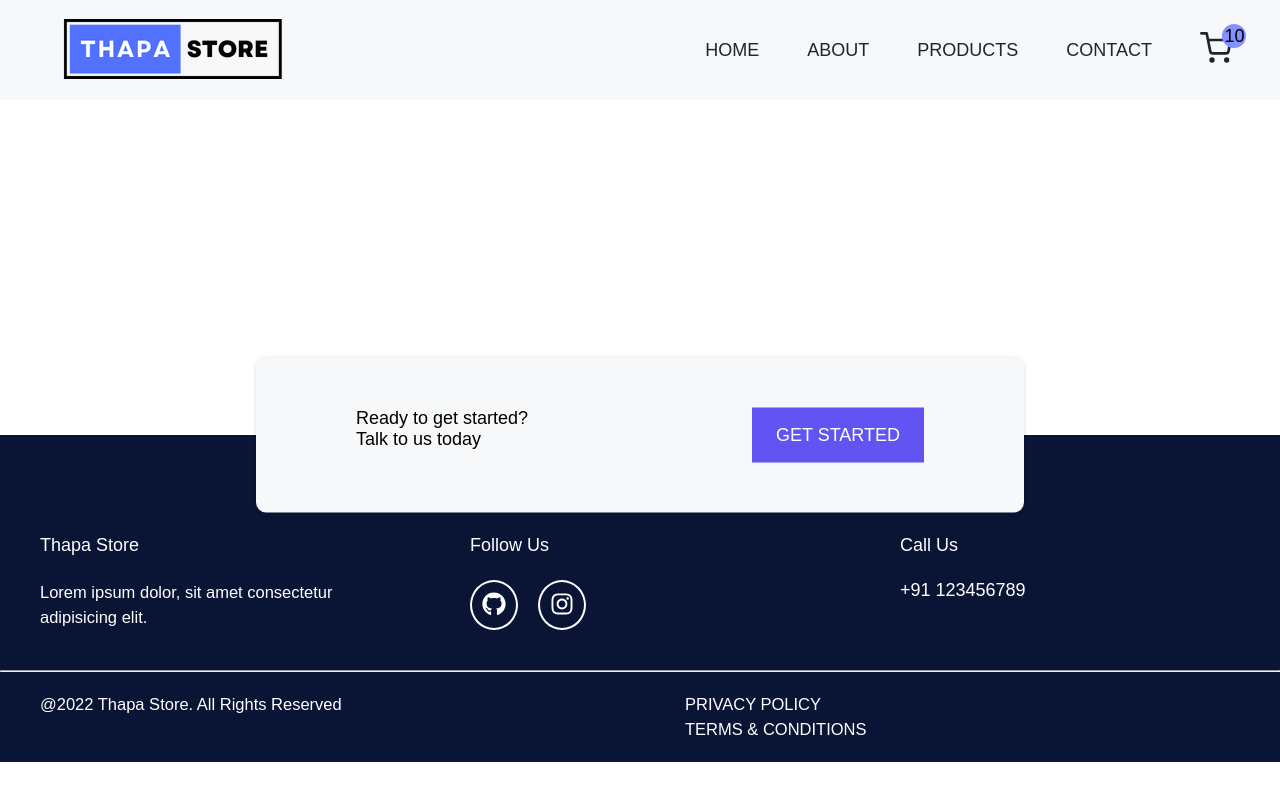
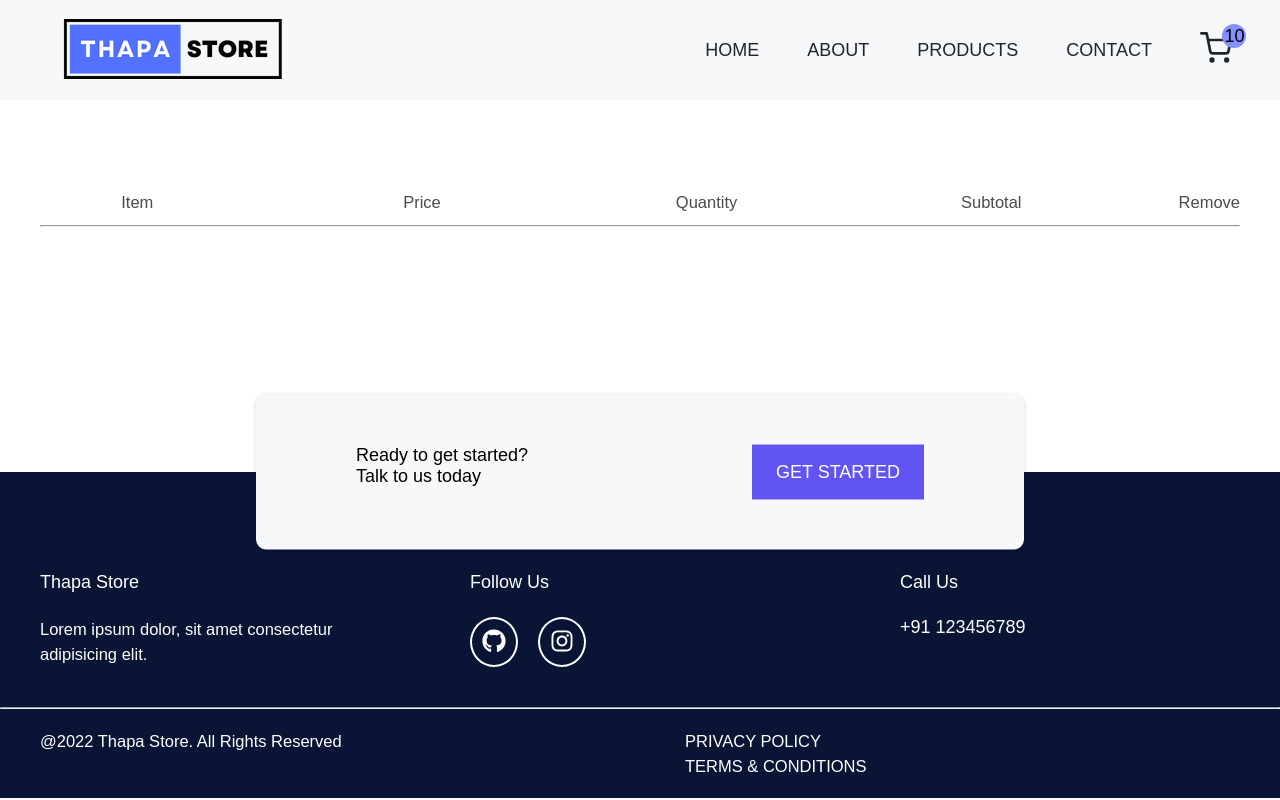
Before and after one commit to jtr-code/ReactEcommerce, a React (Create React App) app: page /cart in a window 1280 px wide. Built offline with nearby package versions, Linux system fonts and the light colour scheme; no server answers.

Commit message:
[Added] Cart Section

```diff
--- a/src/Cart.js
+++ b/src/Cart.js
@@ -1,7 +1,24 @@
 import styled from "styled-components";
+import { useCartContext } from "./context/cartContext";
 
 const Cart = () => {
-  return <Wrapper></Wrapper>;
+	const { cart } = useCartContext();
+	console.log("cart: ", cart);
+
+	return (
+		<Wrapper>
+			<div className="container">
+				<div className="cart_heading grid grid-five-column">
+					<p>Item</p>
+					<p className="cart-hide">Price</p>
+					<p>Quantity</p>
+					<p className="cart-hide">Subtotal</p>
+					<p>Remove</p>
+				</div>
+				<hr />
+			</div>
+		</Wrapper>
+	);
 };
 
 const Wrapper = styled.section`
--- a/src/reducer/cartReducer.js
+++ b/src/reducer/cartReducer.js
@@ -1,8 +1,20 @@
 const cartReducer = (state, action) => {
 	switch (action.type) {
-        case "ADD_TO_CART":
-            let {id,color,amount,product}=action.payload
-			console.log('product: ', product);
+		case "ADD_TO_CART":
+			let { id, color, amount, product } = action.payload;
+			console.log("product: ", product);
+
+			let cartProduct = {
+				id: id + color,
+				name: product.name,
+				color,
+				amount,
+				image: product.image[0].url,
+			};
+			return {
+				...state,
+				cart: [...state.cart, cartProduct],
+			};
 
 		default:
 			return state;
```
Lines whose indentation alone changed are shown as unchanged.
